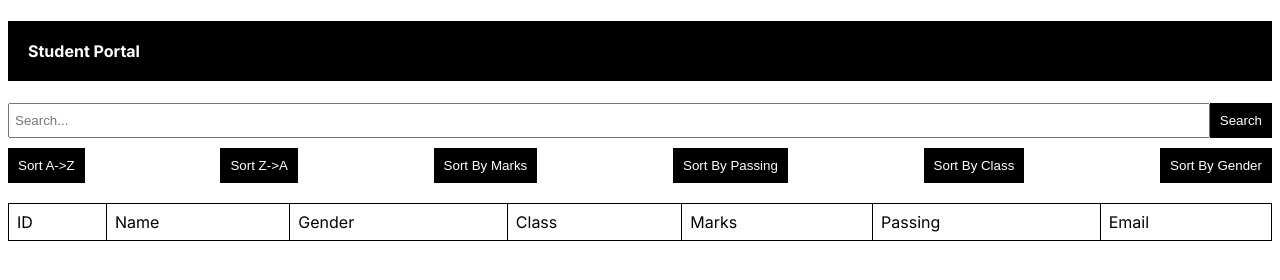
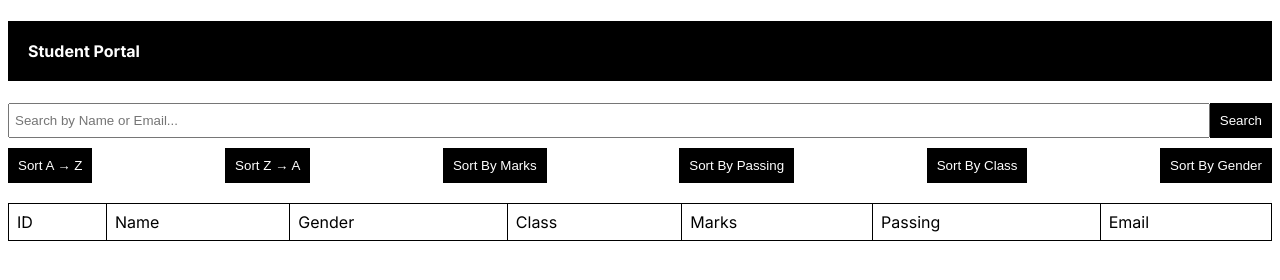
Before and after one commit to accio-rajitha/student_management, a plain HTML site: page index.html in a window 1280 px wide. Drawn offline with Linux system fonts and the light colour scheme; no server answers.

Commit message:
modified html

```diff
--- a/index.html
+++ b/index.html
@@ -5,17 +5,18 @@
   <meta name="viewport" content="width=device-width, initial-scale=1.0">
   <title>Student Management</title>
   <link rel="stylesheet" href="style.css">
+  <link href="https://fonts.googleapis.com/css2?family=Inter:wght@400;500;700&display=swap" rel="stylesheet">
 </head>
 <body>
   <div class="container">
     <h4>Student Portal</h4>
     <div class="search">
-    <input type="text" id="searchInput" placeholder="Search...">
-    <button id="searchButton">Search</button>
+      <input type="text" id="searchInput" placeholder="Search by Name or Email...">
+      <button id="searchButton">Search</button>
     </div>
     <div id="buttons" class="flex-box">
-      <button id="sortAZ">Sort A->Z</button>
-      <button id="sortZA">Sort Z->A</button>
+      <button id="sortAZ">Sort A → Z</button>
+      <button id="sortZA">Sort Z → A</button>
       <button id="sortByMarks">Sort By Marks</button>
       <button id="sortByPassing">Sort By Passing</button>
       <button id="sortByClass">Sort By Class</button>
```
